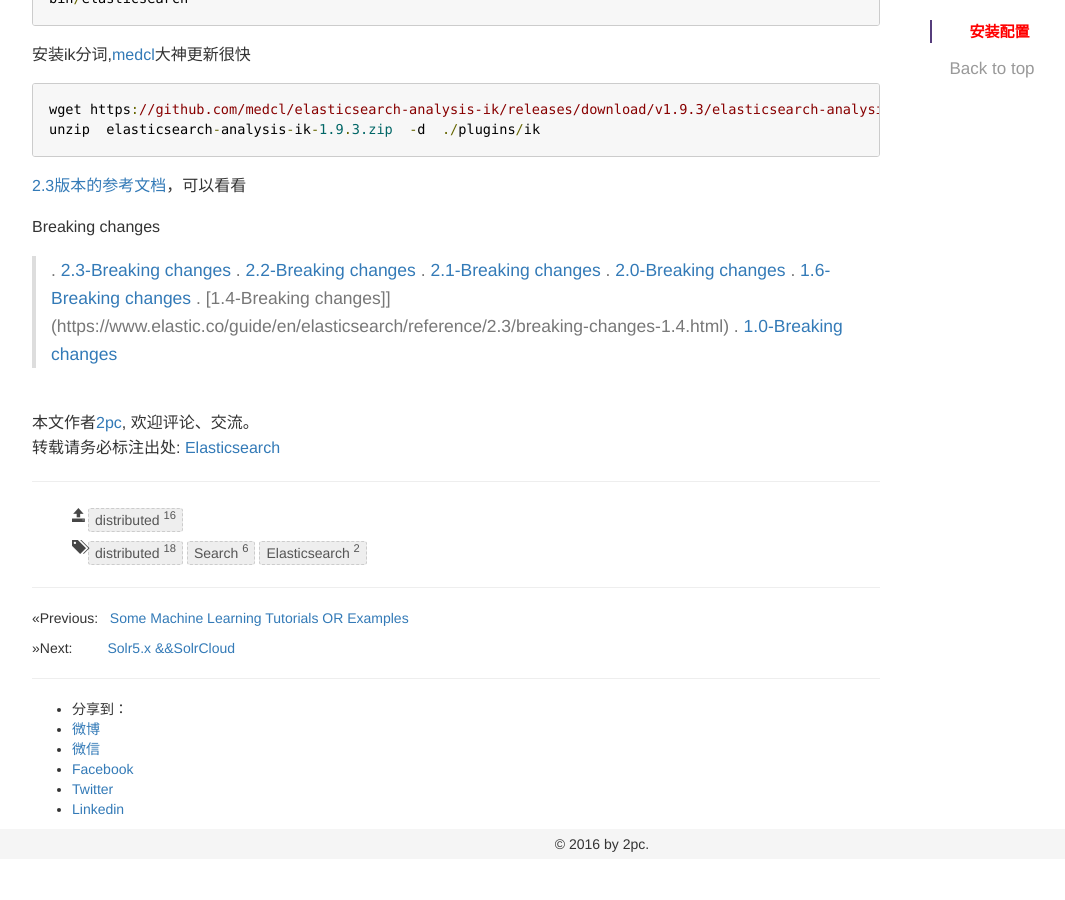
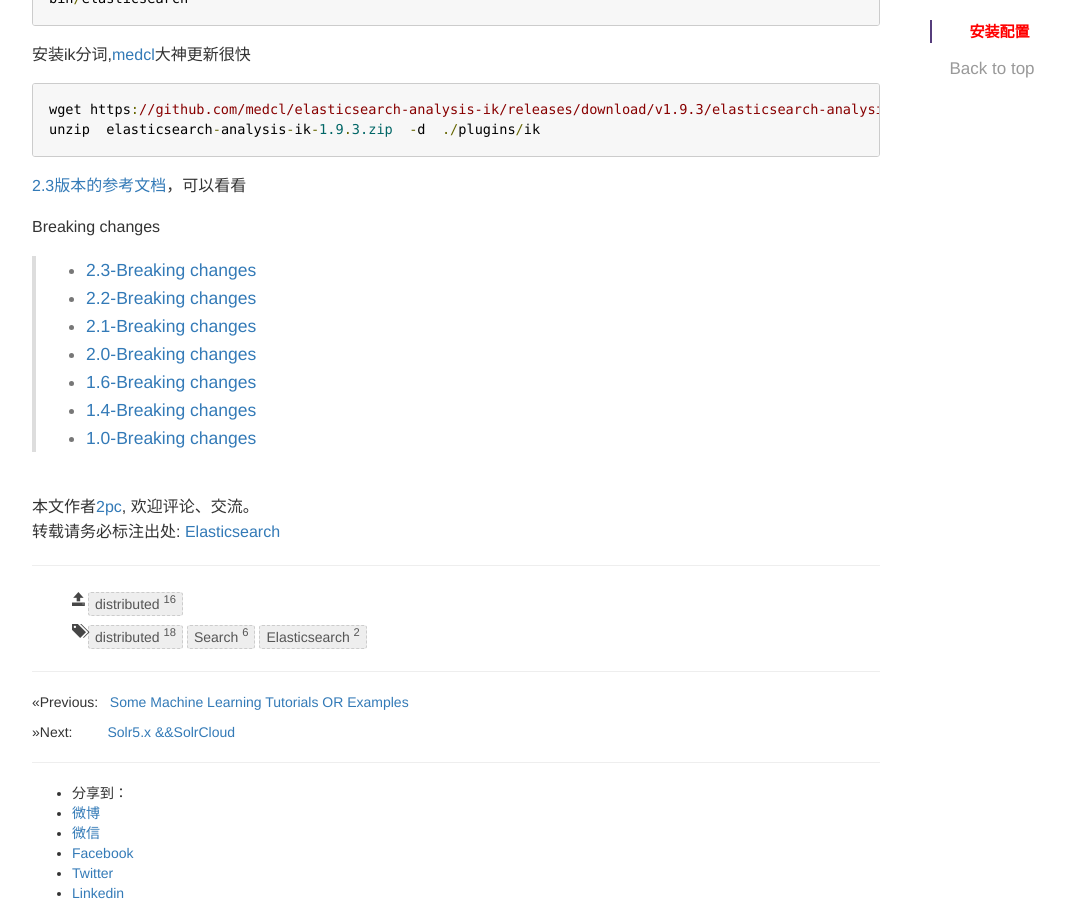
Before and after one commit to luyee/2pc.github.io, a Jekyll site: the page built from _posts/Search/2015-09-17-Elasticsearch.md, in a window 1280 px wide and 900 px high, scrolled down 1079 px. Shown: the whole window, without its empty margins (38-1103 px from the left). Built offline with Jekyll 4.4.1, drawn with Linux system fonts in a browser that asks for light colours; comment, search, counter and statistics services are not loaded; before the commit the page ends 1938 px from its top, so only the background shows below that.

Commit message:
Update 2015-09-17-Elasticsearch.md

```diff
--- a/_posts/Search/2015-09-17-Elasticsearch.md
+++ b/_posts/Search/2015-09-17-Elasticsearch.md
@@ -61,10 +61,10 @@ unzip  elasticsearch-analysis-ik-1.9.3.zip  -d  ./plugins/ik
 
 Breaking changes
 >
-. [2.3-Breaking changes](https://www.elastic.co/guide/en/elasticsearch/reference/2.3/breaking-changes-2.3.html)
-. [2.2-Breaking changes](https://www.elastic.co/guide/en/elasticsearch/reference/2.3/breaking-changes-2.2.html)
-. [2.1-Breaking changes](https://www.elastic.co/guide/en/elasticsearch/reference/2.3/breaking-changes-2.1.html)
-. [2.0-Breaking changes](https://www.elastic.co/guide/en/elasticsearch/reference/2.3/breaking-changes-2.0.html)
-. [1.6-Breaking changes](https://www.elastic.co/guide/en/elasticsearch/reference/2.3/breaking-changes-1.6.html)
-. [1.4-Breaking changes]](https://www.elastic.co/guide/en/elasticsearch/reference/2.3/breaking-changes-1.4.html)
-. [1.0-Breaking changes](https://www.elastic.co/guide/en/elasticsearch/reference/2.3/breaking-changes-1.0.html)
+* [2.3-Breaking changes](https://www.elastic.co/guide/en/elasticsearch/reference/2.3/breaking-changes-2.3.html)
+* [2.2-Breaking changes](https://www.elastic.co/guide/en/elasticsearch/reference/2.3/breaking-changes-2.2.html)
+* [2.1-Breaking changes](https://www.elastic.co/guide/en/elasticsearch/reference/2.3/breaking-changes-2.1.html)
+* [2.0-Breaking changes](https://www.elastic.co/guide/en/elasticsearch/reference/2.3/breaking-changes-2.0.html)
+* [1.6-Breaking changes](https://www.elastic.co/guide/en/elasticsearch/reference/2.3/breaking-changes-1.6.html)
+* [1.4-Breaking changes](https://www.elastic.co/guide/en/elasticsearch/reference/2.3/breaking-changes-1.4.html)
+* [1.0-Breaking changes](https://www.elastic.co/guide/en/elasticsearch/reference/2.3/breaking-changes-1.0.html)
```
